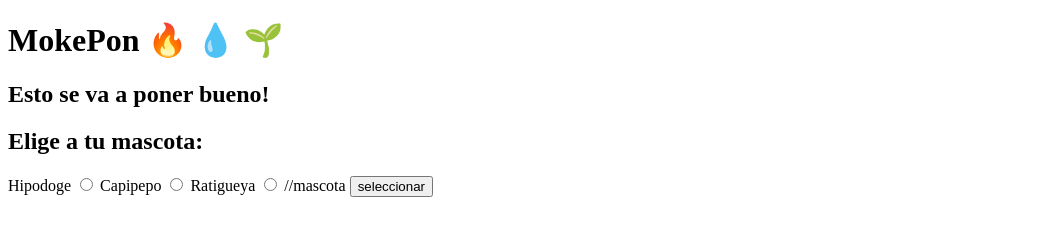
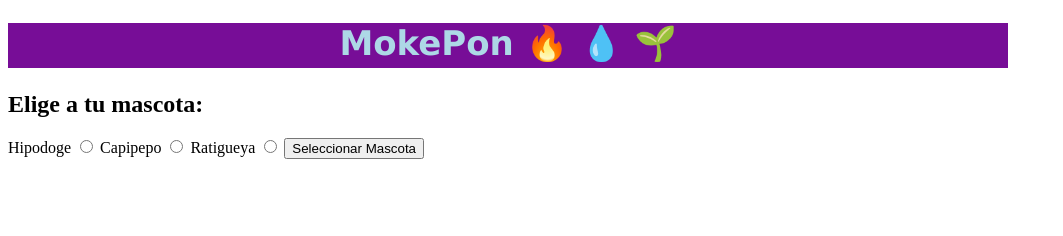
Before and after one commit to nEnriquezP/mokepon, a plain HTML site: page index.html in a window 1280 px wide. Shown: the whole page, without its empty margins (0-1063 px from the left). Drawn offline with Linux system fonts and the light colour scheme.

Commit message:
Agregando archivo .css + las primeras modificaciones visuales como color de etiqueta h1, tamaño, fondo, fuente, etc

```diff
--- a/index.html
+++ b/index.html
@@ -4,10 +4,10 @@
         <meta = charset="utf-8" />
         <title>MokePon Game</title>
         <script src="./js/mokepongame.js"></script>
+        <link rel="stylesheet" href="./styles.css">
     </head>
     <body>
-        <h1>MokePon 🔥 💧 🌱</h1>
-        <h2>Esto se va a poner bueno!</h2>
+        <h1 class="titulo">MokePon 🔥 💧 🌱</h1>
 
         <section id="seleccionar-mascota">
             <h2>Elige a tu mascota:</h2>
@@ -21,12 +21,7 @@
             <label for="ratigueya">Ratigueya</label>
             <input type="radio" name="mascota"  id="ratigueya"/>
 
-
-
-
-
-            //mascota
-            <button id="boton-mascota">seleccionar</button>
+            <button id="boton-mascota">Seleccionar Mascota</button>
 
         </section>
 
--- /dev/null
+++ b/styles.css
@@ -0,0 +1,11 @@
+.titulo {
+    color: lightblue;
+    width: 1000px;
+    height: 45px;
+    background-color: #770D97;
+    text-align: center;
+    font-family: 'Verdana', Geneva, Tahoma, sans-serif;
+    font-weight: bold;
+    font-size: 34px;
+
+}
```
